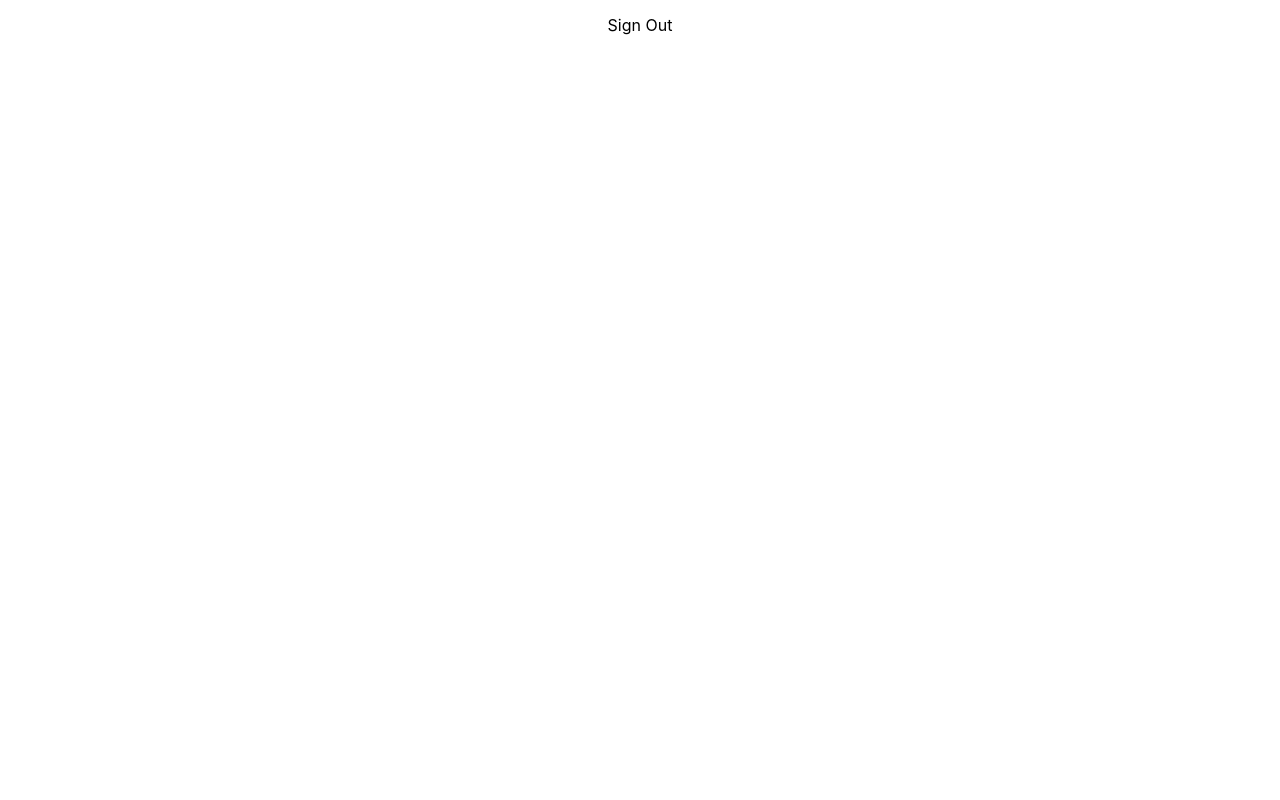
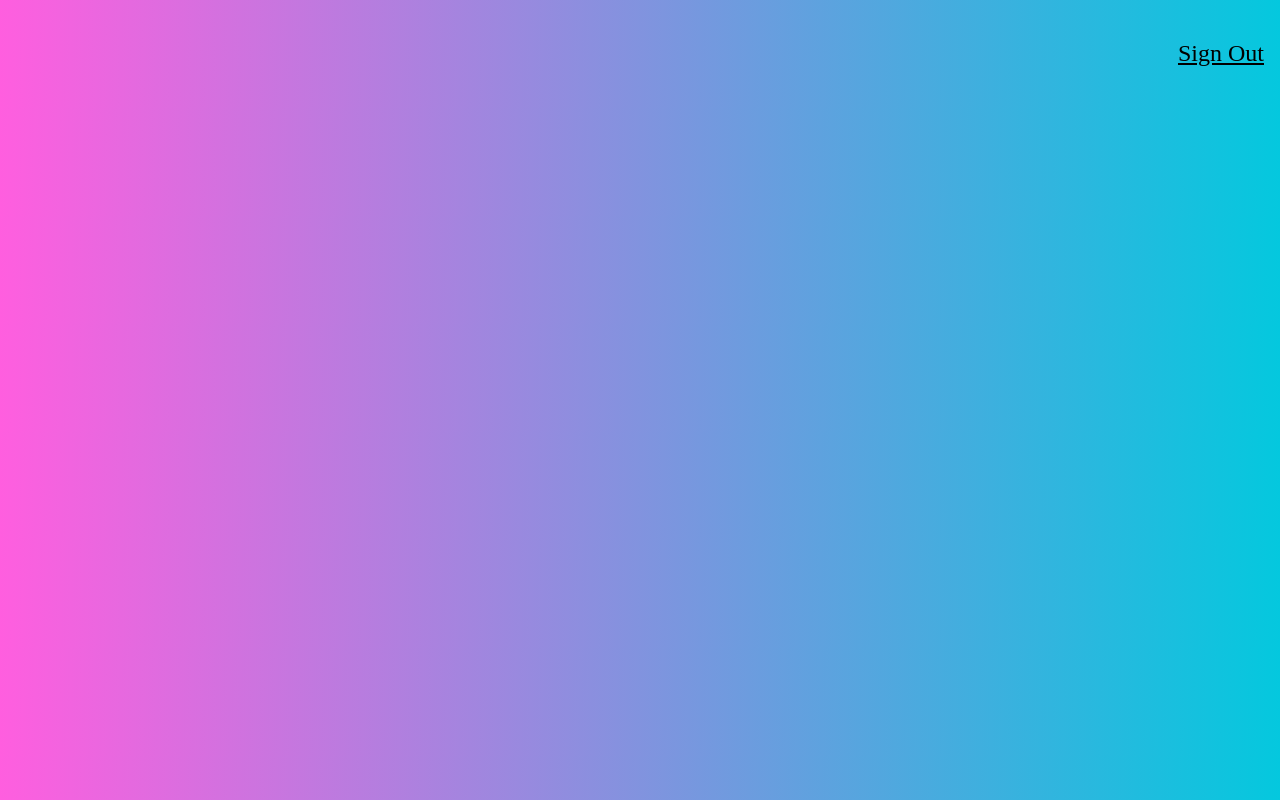
Before and after one commit to hebs87/smart-brain-react, a React (Create React App) app: page / in a window 1280 px wide. Built offline with nearby package versions, Linux system fonts and the light colour scheme.

Commit message:
Added bg color to project and additional styles to Navigation component

```diff
--- a/src/components/Navigation/Navigation.jsx
+++ b/src/components/Navigation/Navigation.jsx
@@ -2,8 +2,8 @@
 
 const Navigation = () => {
   return (
-    <nav>
-      <p>Sign Out</p>
+    <nav style={{display: 'flex', justifyContent: 'flex-end'}}>
+      <p className='f3 link dim black underline pa3 pointer'>Sign Out</p>
     </nav>
   )
 }
--- a/src/index.css
+++ b/src/index.css
@@ -1,13 +1,5 @@
 body {
   margin: 0;
-  font-family: -apple-system, BlinkMacSystemFont, 'Segoe UI', 'Roboto', 'Oxygen',
-    'Ubuntu', 'Cantarell', 'Fira Sans', 'Droid Sans', 'Helvetica Neue',
-    sans-serif;
-  -webkit-font-smoothing: antialiased;
-  -moz-osx-font-smoothing: grayscale;
+  padding: 0;
+  background: linear-gradient(89deg, #FF5EDF 0%, #04C8DE 100%);
 }
-
-code {
-  font-family: source-code-pro, Menlo, Monaco, Consolas, 'Courier New',
-    monospace;
-}
```
